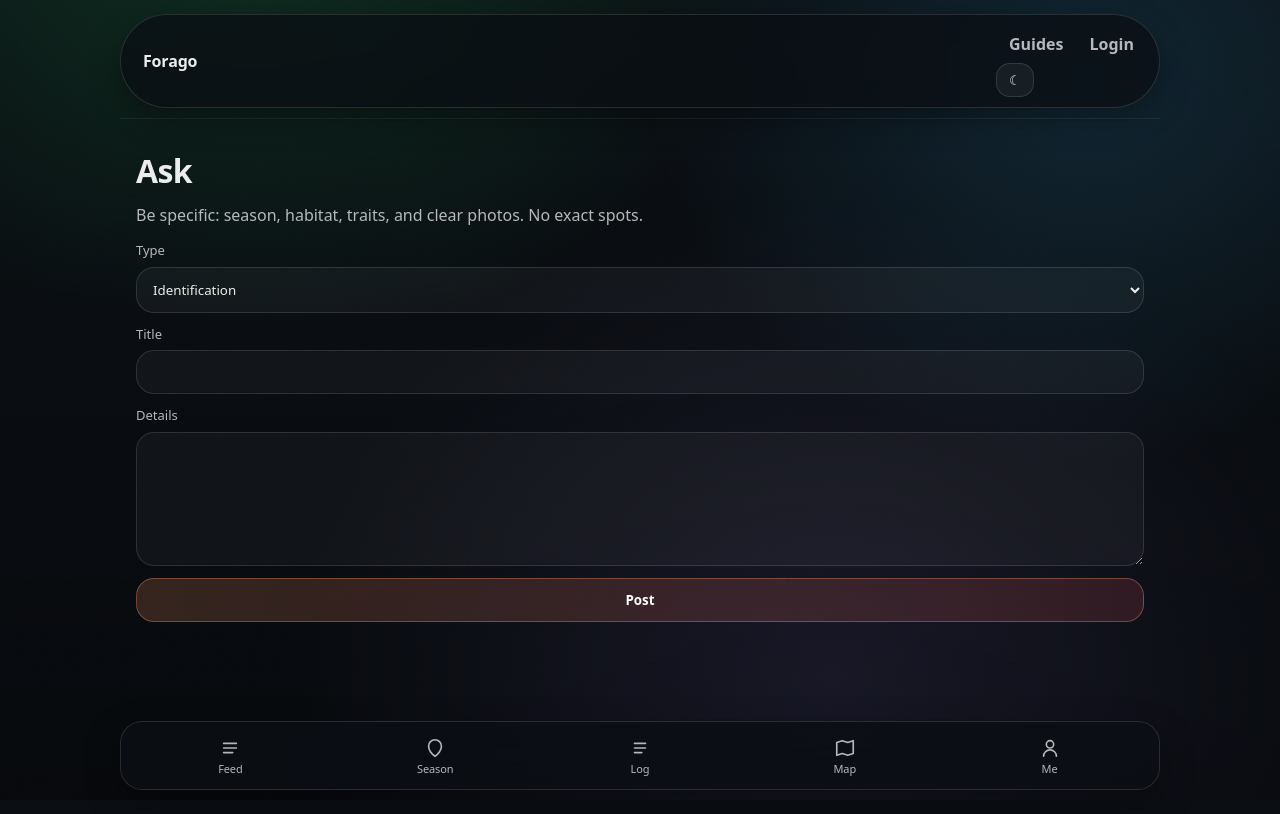
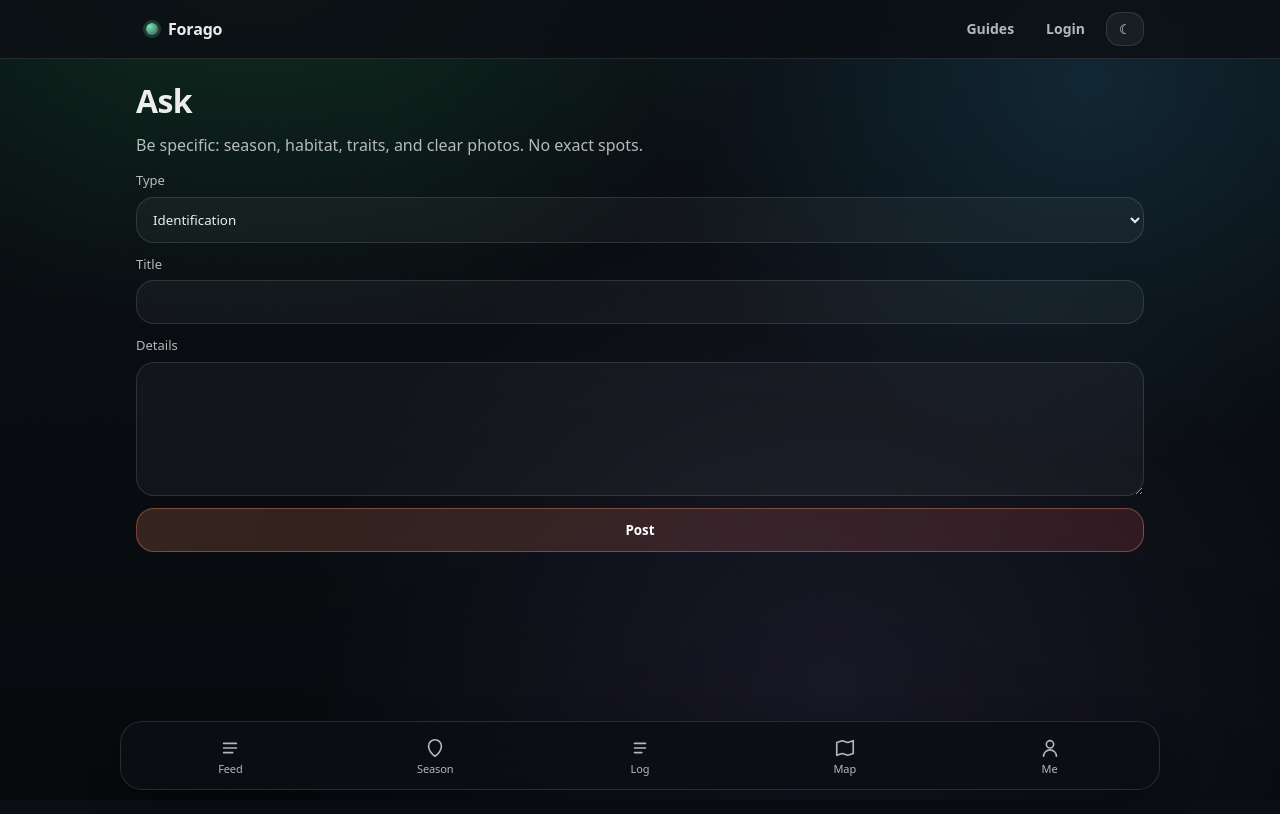
Before and after one commit to Hyllekvist/forago, a Next.js app: page /en/ask in a window 1280 px wide. Built offline with nearby package versions, Linux system fonts and the light colour scheme.

Commit message:
Update TopNav.module.css

```diff
--- a/src/components/Shell/TopNav.module.css
+++ b/src/components/Shell/TopNav.module.css
@@ -1,124 +1,112 @@
-.header {
+.header{
   position: sticky;
   top: 0;
   z-index: 60;
 
-  padding: 14px var(--pad) 10px;
+  /* glass */
+  background: color-mix(in srgb, var(--bg) 82%, transparent);
+  backdrop-filter: blur(14px);
+  -webkit-backdrop-filter: blur(14px);
 }
 
-.inner {
-  max-width: var(--maxw);
-  margin: 0 auto;
-
-  display: flex;
-  align-items: center;
-  justify-content: space-between;
-  gap: 12px;
-
-  padding: 10px 12px;
-  border-radius: 999px;
-  border: 1px solid var(--line);
-  background: color-mix(in srgb, var(--bg) 78%, transparent);
-
-  backdrop-filter: blur(14px);
-  -webkit-backdrop-filter: blur(14px);
-
-  box-shadow: var(--shadow-1);
-
-  /* vigtigt for at undgå “GuidesLogin” overlap */
-  min-width: 0;
+.hairline{
+  height: 1px;
+  background: var(--line);
+  opacity: 0.9;
 }
 
-.brand {
+.inner{
+  max-width: var(--maxw, 1120px);
+  margin: 0 auto;
+  padding: 12px var(--pad, 16px);
+
+  display: grid;
+  grid-template-columns: 1fr auto;
+  align-items: center;
+  gap: 12px;
+}
+
+/* Brand */
+.brand{
   display: inline-flex;
   align-items: center;
   gap: 10px;
 
   min-width: 0;
+  padding: 8px 10px;
+  border-radius: 14px;
+
+  color: var(--ink);
+  font-weight: 800;
+  letter-spacing: -0.01em;
+}
+
+.dot{
+  width: 12px;
+  height: 12px;
+  border-radius: 999px;
+  background: radial-gradient(circle at 30% 30%, var(--accent), rgba(255,255,255,0.25));
+  box-shadow: 0 0 0 3px color-mix(in srgb, var(--accent) 18%, transparent);
+  flex: 0 0 auto;
+}
+
+.word{
+  font-size: 16px;
+  line-height: 1;
   white-space: nowrap;
 }
 
-.mark {
-  width: 14px;
-  height: 14px;
-  border-radius: 999px;
-
-  background: radial-gradient(circle at 30% 30%, #7dd3fc, #a78bfa 45%, #34d399 100%);
-  box-shadow: 0 6px 22px rgba(0, 0, 0, 0.25);
-}
-
-.word {
-  font-weight: 800;
-  letter-spacing: -0.01em;
-  color: var(--ink);
-}
-
-.right {
+/* Nav */
+.nav{
   display: flex;
   align-items: center;
   justify-content: flex-end;
   gap: 10px;
 
-  /* gør at højre side kan krympe uden overlap */
+  flex-wrap: nowrap;
   min-width: 0;
-  flex: 1;
 }
 
-.link {
+.link{
   display: inline-flex;
   align-items: center;
   justify-content: center;
 
-  padding: 10px 12px;
-  border-radius: 999px;
+  padding: 8px 10px;
+  border-radius: 12px;
 
   color: var(--muted);
   font-weight: 650;
+  font-size: 14px;
   line-height: 1;
-  white-space: nowrap;
 
   border: 1px solid transparent;
+  background: transparent;
+
+  white-space: nowrap;
 }
 
-.link:hover {
+.active{
   color: var(--ink);
-  border-color: color-mix(in srgb, var(--line) 70%, transparent);
-  background: var(--panel);
+  border-color: var(--line);
+  background: color-mix(in srgb, var(--panel) 85%, transparent);
 }
 
-.hairline {
-  max-width: var(--maxw);
-  margin: 10px auto 0;
-  height: 1px;
-  background: color-mix(in srgb, var(--line) 60%, transparent);
-  opacity: 0.8;
+.toggle{
+  display: inline-flex;
+  align-items: center;
 }
 
-/* --- Mobile: undgå overlap ved at “komprimere” links --- */
-@media (max-width: 420px) {
-  .header {
-    padding: 12px var(--pad) 8px;
-  }
-
-  .inner {
-    padding: 10px 10px;
-  }
-
-  .right {
+/* Mobile: ingen overlap — links bliver bare lidt tight */
+@media (max-width: 420px){
+  .inner{
+    grid-template-columns: 1fr auto;
+    padding: 10px 12px;
     gap: 8px;
   }
 
-  .link {
-    padding: 9px 10px;
+  .link{
+    padding: 8px 8px;
     font-size: 13px;
   }
 }
-
-@media (max-width: 360px) {
-  /* På helt små skærme: behold kun “Guides” som tekst,
-     og gør Login super-kompakt for at undgå kollision */
-  .link {
-    padding: 9px 9px;
-    font-size: 12.5px;
-  }
-}
```
